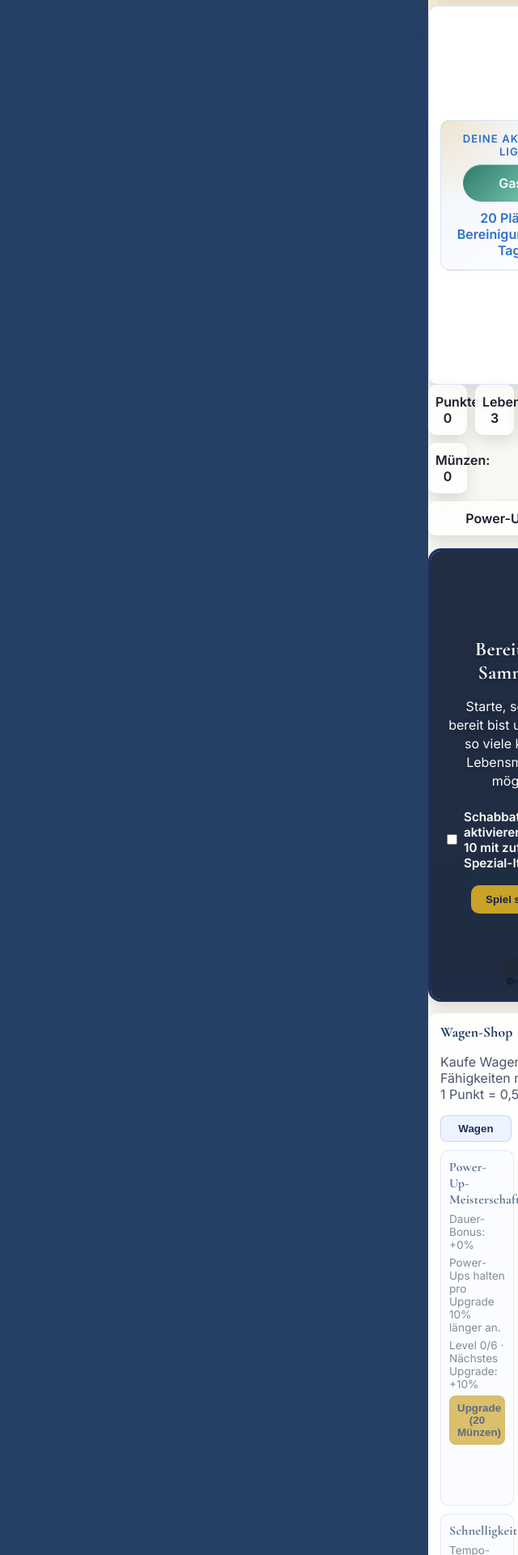
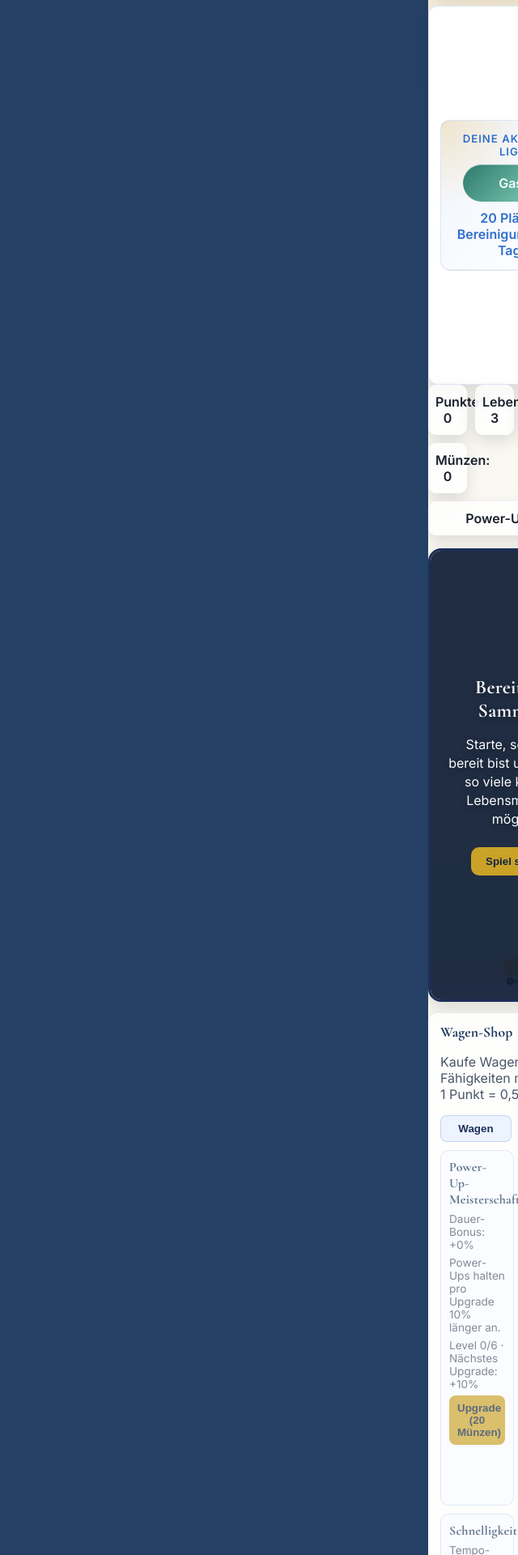
Before and after one commit to stolpersteinebs/stolpersteinebs.github.io, a Jekyll site: the page koscherspiel/index.html, which Jekyll copies as it is, in a window 1280 px wide. Shown: the part 918-2838 px from the top of the page at 81% size, without its empty margins (640-1280 px from the left). Built offline with Jekyll 4.4.1, drawn with Linux system fonts in a browser that asks for light colours; a script that is not in the unit is left out; part of the change alters nothing that is shown.

Commit message:
Schabbat-Mode: Intro-Overlay, mehr Spawn, weniger Tempo, Bewegungsabzug

```diff
--- a/koscherspiel/index.html
+++ b/koscherspiel/index.html
@@ -114,11 +114,12 @@
         <div id="startScreen" class="overlay" role="dialog" aria-modal="true" aria-labelledby="startTitle">
             <h2 id="startTitle">Bereit zum Sammeln?</h2>
             <p>Starte, sobald du bereit bist und sammle so viele koschere Lebensmittel wie möglich.</p>
-            <label class="mode-toggle" for="shabbatModeToggle">
-                <input id="shabbatModeToggle" type="checkbox">
-                Schabbat-Mode aktivieren (ab Level 10 mit zufälligen Spezial-Items A/B)
-            </label>
             <button id="startButton" type="button">Spiel starten</button>
+        </div>
+
+        <div id="shabbatIntroScreen" class="overlay hidden" role="dialog" aria-modal="true" aria-labelledby="shabbatIntroTitle">
+            <h2 id="shabbatIntroTitle">Schabbat-Mode beginnt in <span id="shabbatIntroCountdown">5</span>…</h2>
+            <p id="shabbatIntroText">Im Schabbat-Mode fallen sehr viele Tätigkeiten, die man am Schabbat nicht machen darf. Weiche ihnen aus, bewege dich möglichst wenig und sammle so Bonuspunkte.</p>
         </div>
 
         <div id="player" aria-label="Spieler"></div>
--- a/koscherspiel/script.js
+++ b/koscherspiel/script.js
@@ -17,7 +17,8 @@ const leagueSummaryText = document.getElementById("leagueSummaryText");
 const statusDisplay = document.getElementById("status");
 const startScreen = document.getElementById("startScreen");
 const startButton = document.getElementById("startButton");
-const shabbatModeToggle = document.getElementById("shabbatModeToggle");
+const shabbatIntroScreen = document.getElementById("shabbatIntroScreen");
+const shabbatIntroCountdown = document.getElementById("shabbatIntroCountdown");
 const gameOverScreen = document.getElementById("gameOver");
 const resultText = document.getElementById("resultText");
 const coinResult = document.getElementById("coinResult");
@@ -218,16 +219,30 @@ const uniqueAbilityDefs = abilityDefs.filter((ability, index, list) => {
     return list.findIndex((entry) => entry.key === ability.key) === index;
 });
 
-const shabbatSpecialItems = {
-    a: [
-        { name: "Challa", emoji: "🥖", bonusScore: 3 },
-        { name: "Kiddusch-Becher", emoji: "🍷", bonusScore: 4 }
-    ],
-    b: [
-        { name: "Schabbat-Kerzen", emoji: "🕯️", bonusScore: 3 },
-        { name: "Chulent", emoji: "🍲", bonusScore: 4 }
-    ]
-};
+const shabbatForbiddenActions = [
+    { name: "Lichtschalter drücken", emoji: "💡" },
+    { name: "Feuer anzünden", emoji: "🔥" },
+    { name: "Geld tragen", emoji: "💸" },
+    { name: "Schreiben", emoji: "✍️" },
+    { name: "Kochen", emoji: "🍳" },
+    { name: "Waschen", emoji: "🧺" },
+    { name: "Bauen", emoji: "🧱" },
+    { name: "Nähen", emoji: "🪡" },
+    { name: "Ernten", emoji: "🌾" },
+    { name: "Hämmern", emoji: "🔨" }
+];
+
+const shabbatCountdownSeconds = 5;
+const shabbatMinLevel = 10;
+const shabbatLevelIntervalMin = 2;
+const shabbatLevelIntervalMax = 5;
+const shabbatBaseDurationMs = 24000;
+const shabbatTransitionDurationMs = 9000;
+const shabbatForbiddenScoreEveryDodges = 5;
+const shabbatDodgeBaseReward = 2;
+const shabbatMovementPenaltyPerPx = 0.012;
+const shabbatFallSpeedMultiplier = 0.8;
+const shabbatSpawnIntervalMultiplier = 0.58;
 
 const powerupTypes = [
     { key: "shield", label: "Schutz", icon: "🛡️", colorClass: "powerup-shield" },
@@ -1737,9 +1752,17 @@ function createInitialState() {
         selectedCart,
         unlockedCarts,
         cartSecondChancesUsed: 0,
-        shabbatModeEnabled: Boolean(shabbatModeToggle?.checked),
         shabbatModeActive: false,
-        shabbatVariant: null,
+        shabbatCountdownActive: false,
+        shabbatCountdownEndsAt: 0,
+        shabbatPhaseEndsAt: 0,
+        shabbatTransitionEndsAt: 0,
+        shabbatNextTriggerLevel: 0,
+        shabbatDodgedForbidden: 0,
+        shabbatCountdownSecondShown: 0,
+        shabbatIntroActive: false,
+        shabbatIntroEndsAt: 0,
+        shabbatMovementForDodges: 0,
         activePowerups: {
             shield: 0,
             slow: 0,
@@ -1971,7 +1994,7 @@ function activePowerupLabel() {
     const activeLabel = active.length > 0 ? active.join(", ") : "Keins";
 
     if (state.shabbatModeActive) {
-        return `${activeLabel} · Schabbat ${String(state.shabbatVariant || "").toUpperCase()}`;
+        return `${activeLabel} · Schabbat-Mode`;
     }
 
     return activeLabel;
@@ -2103,7 +2126,8 @@ function hasPowerup(powerupKey) {
 
 function currentFallSpeed() {
     const baseSpeed = 120 + (state.level - 1) * 22;
-    return hasPowerup("slow") ? baseSpeed * 0.68 : baseSpeed;
+    const slowedBase = hasPowerup("slow") ? baseSpeed * 0.68 : baseSpeed;
+    return shabbatIntensity() > 0 ? slowedBase * shabbatFallSpeedMultiplier : slowedBase;
 }
 
 function getFoodEmoji(name = "", isKosher = true) {
@@ -2116,42 +2140,120 @@ function getFoodEmoji(name = "", isKosher = true) {
     return emojiList[Math.floor(Math.random() * emojiList.length)] || "🍽️";
 }
 
-function getCurrentShabbatItems() {
-    if (!state || !state.shabbatModeActive || !state.shabbatVariant) {
-        return [];
-    }
-
-    return shabbatSpecialItems[state.shabbatVariant] || [];
-}
-
-function maybeActivateShabbatMode() {
-    if (!state || !state.shabbatModeEnabled || state.shabbatModeActive || state.level < 10) {
+function shabbatIntensity() {
+    if (!state || !state.shabbatModeActive) {
+        return 0;
+    }
+
+    const now = Date.now();
+    const mainProgress = state.shabbatPhaseEndsAt > 0
+        ? clamp((state.shabbatPhaseEndsAt - now) / shabbatBaseDurationMs, 0, 1)
+        : 0;
+    const transitionProgress = state.shabbatTransitionEndsAt > 0
+        ? clamp((state.shabbatTransitionEndsAt - now) / shabbatTransitionDurationMs, 0, 1)
+        : 0;
+
+    return Math.max(mainProgress, transitionProgress);
+}
+
+function scheduleNextShabbatTriggerLevel() {
+    if (!state) return;
+
+    const levelStepRange = shabbatLevelIntervalMax - shabbatLevelIntervalMin + 1;
+    const step = shabbatLevelIntervalMin + Math.floor(Math.random() * levelStepRange);
+    state.shabbatNextTriggerLevel = Math.max(shabbatMinLevel, state.level) + step;
+}
+
+function maybeStartShabbatCountdown() {
+    if (!state || state.shabbatModeActive || state.shabbatCountdownActive || state.level < shabbatMinLevel) {
         return;
     }
 
+    if (!state.shabbatNextTriggerLevel) {
+        scheduleNextShabbatTriggerLevel();
+    }
+
+    if (state.level < state.shabbatNextTriggerLevel) {
+        return;
+    }
+
+    state.shabbatCountdownActive = true;
+    state.shabbatCountdownEndsAt = Date.now() + shabbatCountdownSeconds * 1000;
+    state.shabbatCountdownSecondShown = 0;
+    state.shabbatIntroActive = true;
+    state.shabbatIntroEndsAt = state.shabbatCountdownEndsAt;
+    if (shabbatIntroScreen) shabbatIntroScreen.classList.remove("hidden");
+    updateHUD();
+}
+
+function startShabbatMode() {
+    if (!state) return;
+
     state.shabbatModeActive = true;
-    state.shabbatVariant = Math.random() < 0.5 ? "a" : "b";
-    setStatus(`Schabbat-Mode aktiv! Spezial-Items ${state.shabbatVariant.toUpperCase()} freigeschaltet.`);
+    state.shabbatCountdownActive = false;
+    state.shabbatCountdownEndsAt = 0;
+    state.shabbatCountdownSecondShown = 0;
+    state.shabbatPhaseEndsAt = Date.now() + shabbatBaseDurationMs;
+    state.shabbatTransitionEndsAt = state.shabbatPhaseEndsAt + shabbatTransitionDurationMs;
+    state.shabbatDodgedForbidden = 0;
+    state.shabbatMovementForDodges = 0;
+    state.shabbatIntroActive = false;
+    state.shabbatIntroEndsAt = 0;
+    if (shabbatIntroScreen) shabbatIntroScreen.classList.add("hidden");
+
+    setStatus("Schabbat-Mode läuft: weiche verbotenen Tätigkeiten aus und bewege dich wenig!");
     updateHUD();
 }
 
-function spawnShabbatItem() {
-    const items = getCurrentShabbatItems();
-    const selected = items[Math.floor(Math.random() * items.length)];
+function updateShabbatState() {
+    if (!state) return;
+
+    const now = Date.now();
+    if (state.shabbatCountdownActive) {
+        const msLeft = state.shabbatCountdownEndsAt - now;
+        if (msLeft <= 0) {
+            startShabbatMode();
+            return;
+        }
+
+        if (msLeft > 0 && msLeft <= shabbatCountdownSeconds * 1000) {
+            const secondsLeft = Math.ceil(msLeft / 1000);
+            if (state.shabbatCountdownSecondShown !== secondsLeft) {
+                state.shabbatCountdownSecondShown = secondsLeft;
+                if (shabbatIntroCountdown) {
+                    shabbatIntroCountdown.textContent = String(secondsLeft);
+                }
+            }
+        }
+    }
+
+    if (state.shabbatModeActive && now >= state.shabbatTransitionEndsAt) {
+        state.shabbatModeActive = false;
+        state.shabbatPhaseEndsAt = 0;
+        state.shabbatTransitionEndsAt = 0;
+        state.shabbatMovementForDodges = 0;
+        scheduleNextShabbatTriggerLevel();
+        setStatus("Schabbat-Mode endet, normaler Modus kommt zurück.");
+        updateHUD();
+    }
+}
+
+function spawnShabbatForbiddenItem() {
+    const selected = shabbatForbiddenActions[Math.floor(Math.random() * shabbatForbiddenActions.length)];
 
     return {
         isPowerup: false,
-        isKosher: true,
-        isShabbatSpecial: true,
-        bonusScore: selected?.bonusScore || 3,
+        isKosher: false,
+        isShabbatForbidden: true,
         className: "item emoji-item shabbat-item",
-        label: selected?.name || "Schabbat-Spezial",
-        emoji: selected?.emoji || "🕯️",
+        label: selected?.name || "Schabbat-verbotene Tätigkeit",
+        emoji: selected?.emoji || "⚠️",
         emojiOnly: true
     };
 }
 
 function spawnPowerup() {
+
     const type = powerupTypes[Math.floor(Math.random() * powerupTypes.length)];
     return {
         isPowerup: true,
@@ -2163,12 +2265,16 @@ function spawnPowerup() {
 }
 
 function spawnFood() {
-    const shabbatItems = getCurrentShabbatItems();
-    if (shabbatItems.length > 0 && Math.random() < 0.28) {
-        return spawnShabbatItem();
-    }
-
-    const isKosher = Math.random() < 0.82;
+    const intensity = shabbatIntensity();
+    if (intensity > 0) {
+        const forbiddenChance = 0.45 + intensity * 0.4;
+        if (Math.random() < forbiddenChance) {
+            return spawnShabbatForbiddenItem();
+        }
+    }
+
+    const kosherChance = intensity > 0 ? 0.56 : 0.82;
+    const isKosher = Math.random() < kosherChance;
 
     if (Math.random() < emojiFoodSpawnChance) {
         const emojiFoods = isKosher ? kosherEmojiFoods : nonKosherEmojiFoods;
@@ -2200,7 +2306,8 @@ function spawnFood() {
 
 function spawnItem() {
     const itemEl = document.createElement("div");
-    const spawned = Math.random() < 0.12 ? spawnPowerup() : spawnFood();
+    const shabbatRunning = shabbatIntensity() > 0;
+    const spawned = !shabbatRunning && Math.random() < 0.12 ? spawnPowerup() : spawnFood();
     itemEl.className = spawned.className;
 
     const x = Math.random() * (gameWidth() - itemWidth);
@@ -2230,8 +2337,7 @@ function spawnItem() {
         isPowerup: spawned.isPowerup,
         powerupType: spawned.powerupType,
         isKosher: spawned.isKosher,
-        isShabbatSpecial: spawned.isShabbatSpecial,
-        bonusScore: spawned.bonusScore
+        isShabbatForbidden: spawned.isShabbatForbidden
     });
 }
 
@@ -2308,18 +2414,22 @@ function handleCatch(item, index) {
         return;
     }
 
-    if (item.isKosher) {
+    if (item.isShabbatForbidden) {
+        state.lives -= 1;
+        state.score = Math.max(0, state.score - 1);
+        state.shabbatDodgedForbidden = 0;
+        state.shabbatMovementForDodges = 0;
+        setStatus("Nicht ausgewichen: Schabbat-Verbot getroffen!", "danger");
+    } else if (item.isKosher) {
         const scoreMultiplier = 1 + getAbilityValue("scoreMultiplier");
         const basePoints = hasPowerup("double") ? 2 : 1;
         const points = hasCartPower("ultimate") ? basePoints * 2.5 : basePoints + (hasCartPower("mint") ? 1 : 0);
         const focusChance = getAbilityValue("kosherFocus");
         const bonusPoint = focusChance > 0 && Math.random() < focusChance ? 1 : 0;
-        const shabbatBonus = item.isShabbatSpecial ? (Number(item.bonusScore) || 3) : 0;
-        const gainedScore = (points + bonusPoint + shabbatBonus) * scoreMultiplier;
+        const gainedScore = (points + bonusPoint) * scoreMultiplier;
         state.score += gainedScore;
         const multiplierText = scoreMultiplier > 1 ? ` (Multiplikator x${scoreMultiplier.toFixed(1).replace(".", ",")})` : "";
-        const shabbatText = item.isShabbatSpecial ? " Schabbat-Spezial!" : "";
-        setStatus(`+${gainedScore} Koscher${bonusPoint ? " (Fokus-Bonus!)" : ""}${shabbatText}${multiplierText}!`);
+        setStatus(`+${gainedScore} Koscher${bonusPoint ? " (Fokus-Bonus!)" : ""}${multiplierText}!`);
     } else if (!consumeShieldIfActive() && !cartSavedDamage() && !abilitySavedDamage()) {
         state.lives -= 1;
         state.score = Math.max(0, state.score - 1);
@@ -2337,6 +2447,27 @@ function handleCatch(item, index) {
 }
 
 function handleMissed(item, index) {
+    if (item.isShabbatForbidden) {
+        state.shabbatDodgedForbidden += 1;
+
+        if (state.shabbatDodgedForbidden >= shabbatForbiddenScoreEveryDodges) {
+            const cartBonus = hasCartPower("mint") ? 1 : 0;
+            const scoreMultiplier = 1 + getAbilityValue("scoreMultiplier");
+            const grossReward = (hasCartPower("ultimate") ? shabbatDodgeBaseReward * 2.5 : shabbatDodgeBaseReward + cartBonus) * scoreMultiplier;
+            const movementPenalty = state.shabbatMovementForDodges * shabbatMovementPenaltyPerPx;
+            const netReward = Math.max(0, Math.round((grossReward - movementPenalty) * 10) / 10);
+            state.score += netReward;
+            state.shabbatDodgedForbidden = 0;
+            state.shabbatMovementForDodges = 0;
+            setStatus(`+${netReward} für ${shabbatForbiddenScoreEveryDodges} Ausweichmanöver (Bewegungsabzug: ${movementPenalty.toFixed(1)})`);
+            recalcLevel();
+            updateHUD();
+        }
+
+        removeItem(index);
+        return;
+    }
+
     if (!item.isPowerup && item.isKosher && !consumeShieldIfActive()) {
         state.lives -= 1;
         setStatus("Koscher verpasst!", "danger");
@@ -2376,7 +2507,7 @@ function tryCartSecondChance() {
 
 function recalcLevel() {
     state.level = Math.floor(state.score / 8) + 1;
-    maybeActivateShabbatMode();
+    maybeStartShabbatCountdown();
 }
 
 function currentPlayerSpeed() {
@@ -2419,8 +2550,12 @@ function updatePlayer(deltaSeconds) {
     state.isMoving = move !== 0;
 
     if (move !== 0) {
+        const previousX = state.playerX;
         state.playerX += move * currentPlayerSpeed() * deltaSeconds;
         state.playerX = clamp(state.playerX, 0, gameWidth() - currentPlayerWidth());
+        if (state.shabbatModeActive) {
+            state.shabbatMovementForDodges += Math.abs(state.playerX - previousX);
+        }
     }
 
     updateJump(deltaSeconds);
@@ -2485,7 +2620,8 @@ function clearExpiredPowerups() {
 
 function updateSpawn(deltaSeconds) {
     state.spawnTimer += deltaSeconds * 1000;
-    const interval = currentSpawnInterval();
+    const shabbatFactor = shabbatIntensity() > 0 ? shabbatSpawnIntervalMultiplier : 1;
+    const interval = currentSpawnInterval() * shabbatFactor;
 
     if (state.spawnTimer >= interval) {
         state.spawnTimer = 0;
@@ -2500,10 +2636,14 @@ function gameLoop(timestamp) {
     const deltaSeconds = Math.min((timestamp - lastTime) / 1000, 0.033);
     lastTime = timestamp;
 
+    updateShabbatState();
+
     clearExpiredPowerups();
-    updatePlayer(deltaSeconds);
-    updateSpawn(deltaSeconds);
-    updateItems(deltaSeconds);
+    if (!state.shabbatCountdownActive && !state.shabbatIntroActive) {
+        updatePlayer(deltaSeconds);
+        updateSpawn(deltaSeconds);
+        updateItems(deltaSeconds);
+    }
 
     loopId = window.requestAnimationFrame(gameLoop);
 }
@@ -2523,6 +2663,7 @@ function endGame(reason) {
         statusTimeoutId = null;
     }
     if (statusDisplay) statusDisplay.classList.add("hidden");
+    if (shabbatIntroScreen) shabbatIntroScreen.classList.add("hidden");
 
     state.score = sanitizeScoreValue(state.score);
     if (state.score > state.highscore) {
@@ -2578,6 +2719,8 @@ function startGame() {
     renderShop();
 
     if (startScreen) startScreen.classList.add("hidden");
+    if (shabbatIntroScreen) shabbatIntroScreen.classList.add("hidden");
+    if (shabbatIntroCountdown) shabbatIntroCountdown.textContent = String(shabbatCountdownSeconds);
     if (gameOverScreen) gameOverScreen.classList.add("hidden");
     if (leaderboardOptIn) leaderboardOptIn.classList.add("hidden");
     if (playerNameInput) {
@@ -2588,10 +2731,12 @@ function startGame() {
     if (saveLeaderboardButton) saveLeaderboardButton.disabled = false;
     if (skipLeaderboardButton) skipLeaderboardButton.disabled = false;
     if (statusDisplay) statusDisplay.classList.add("hidden");
+    if (shabbatIntroScreen) shabbatIntroScreen.classList.add("hidden");
     if (coinResult) coinResult.textContent = "";
     configureLeaderboardOptIn();
 
     state.playerX = (gameWidth() - basePlayerWidth) / 2;
+    scheduleNextShabbatTriggerLevel();
     state.playerY = 0;
     state.jumpVelocityY = 0;
     positionPlayer();
--- a/koscherspiel/skript.css
+++ b/koscherspiel/skript.css
@@ -363,9 +363,9 @@ h1 {
 
 
 .shabbat-item {
-    border: 2px solid #f0d98a;
-    box-shadow: 0 0 12px rgba(240, 217, 138, 0.75);
-    background: radial-gradient(circle at 30% 30%, #fff2bf, #e4b653);
+    border: none;
+    box-shadow: none;
+    background: transparent;
 }
 
 .powerup {
```
